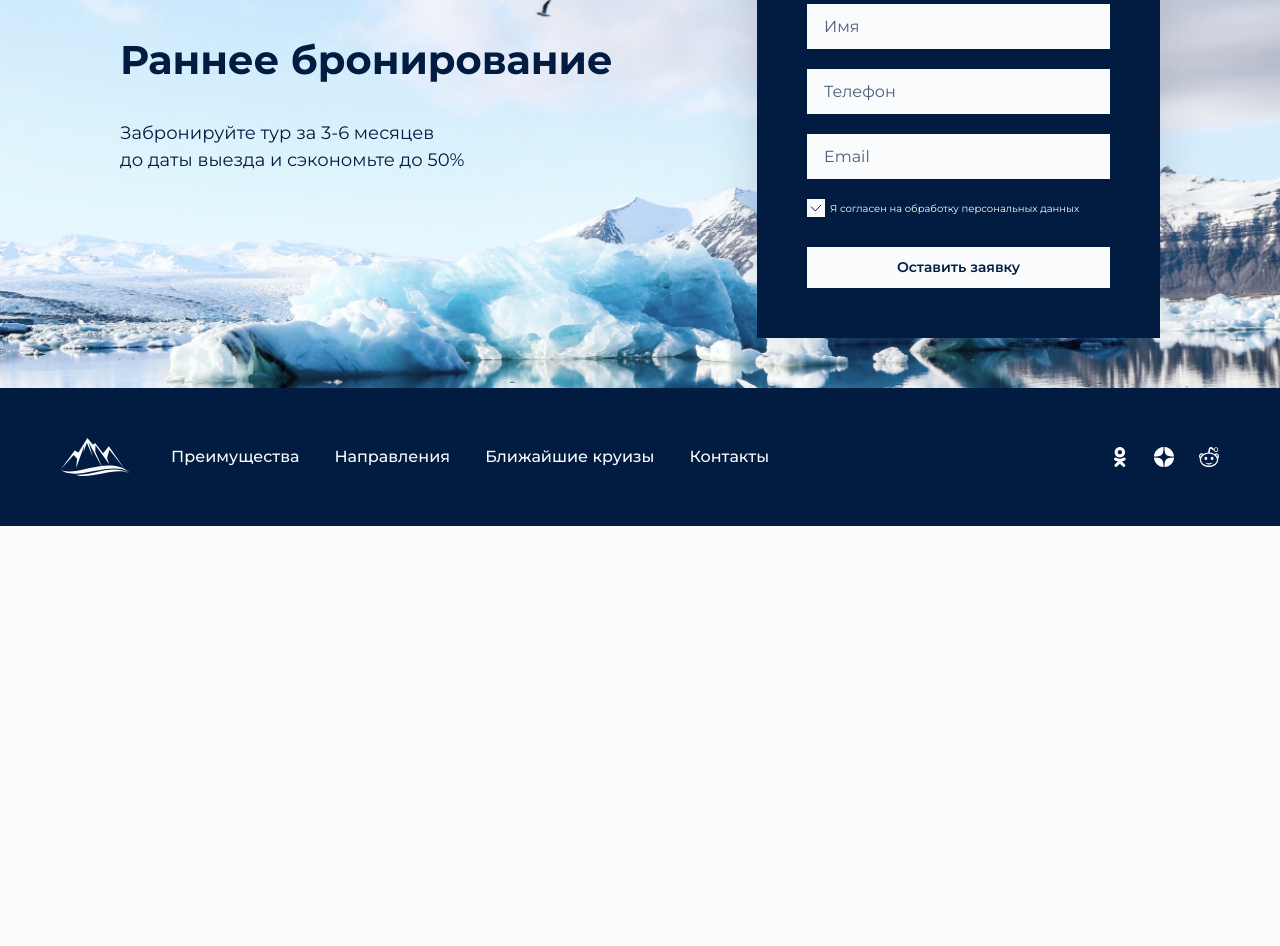
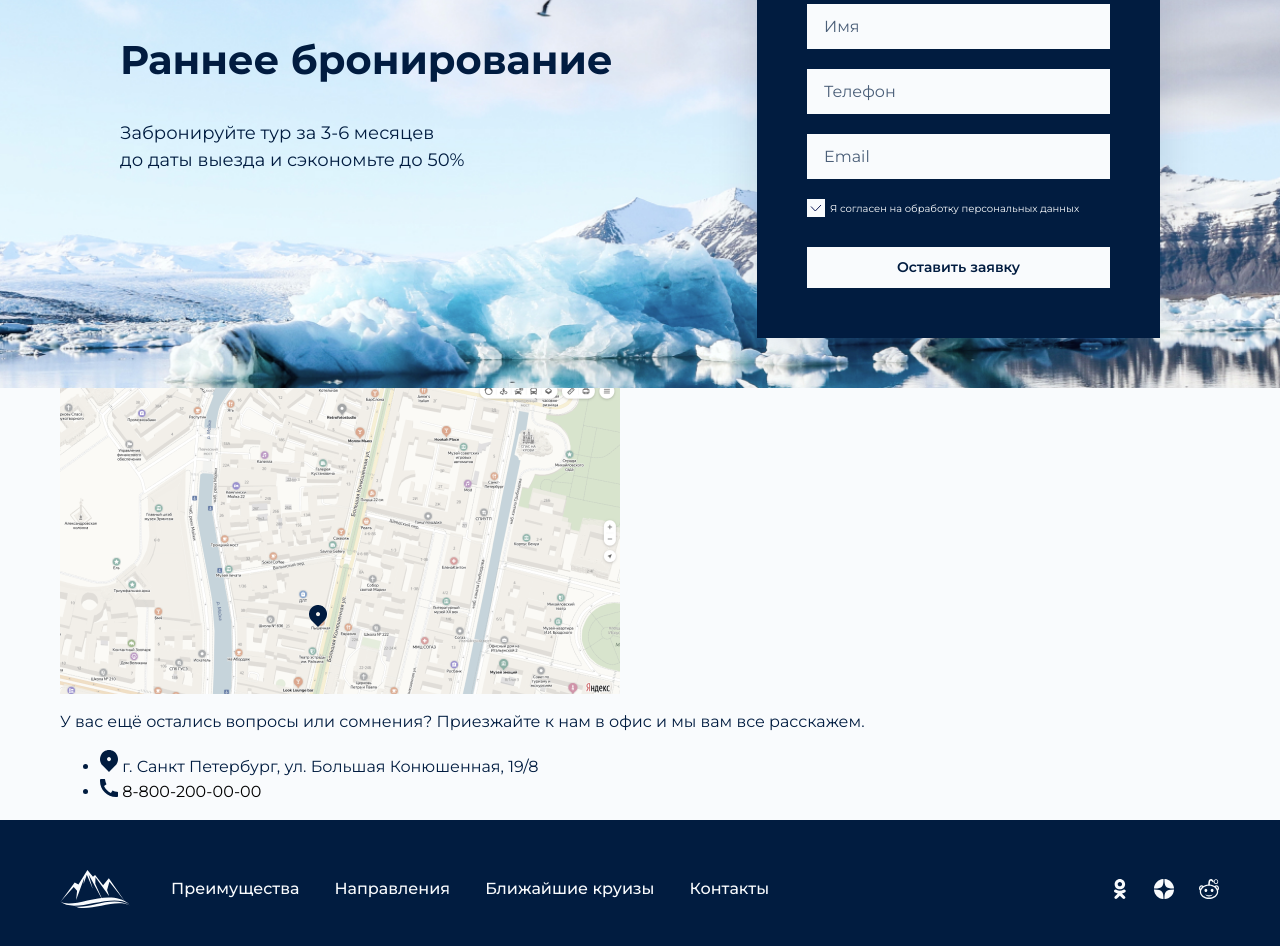
Before and after one commit to NadyaNVS/cruises-to-antarctica, a website built with webpack: page source/index.html in a window 1280 px wide. Shown: the part 3116-4062 px from the top of the page. Before the commit the page ends 3642 px from the top, so only its background shows below. Built offline with nearby package versions, Linux system fonts and the light colour scheme; files whose address does not match are found by name.

Commit message:
start contacts

```diff
--- a/source/index.html
+++ b/source/index.html
@@ -349,6 +349,44 @@
 
         </div>
       </section>
+      <section class="contacts" id="contacts">
+        <h2 class="visually-hidden">Контактная информация</h2>
+        <div class="contacts__container container">
+          <div class="contacts__map">
+            <div class="contacts__wrapper">
+              <picture>
+                <!-- <source type="image/webp"
+                  srcset="img/content/map-location.webp 1x, img/content/map-location@2x.webp 2x"> -->
+                <img src="img/content/map-location.png" srcset="img/content/map-location@2x.png 2x" width="560"
+                  height="306" alt="Офис компании по адресу Санкт Петербург, ул. Большая Конюшенная, 19/8.">
+              </picture>
+            </div>
+            <!-- <iframe src=""></iframe> -->
+          </div>
+          <div class="contacts__content">
+            <p>
+              У&nbsp;вас ещё остались вопросы или сомнения? Приезжайте к&nbsp;нам в&nbsp;офис и&nbsp;мы&nbsp;вам все
+              расскажем.
+            </p>
+            <ul class="contacts__list">
+              <li class="contacts__item ontacts__item--address">
+                <svg width="18" height="22">
+                  <use href="img/sprite.svg#icon-pin"></use>
+                </svg>
+                <span>г.&nbsp;Санкт Петербург, ул.&nbsp;Большая&nbsp;Конюшенная,&nbsp;19/8</span>
+              </li>
+              <li class="contacts__item ontacts__item--phone">
+                <a href="tel:88002000000">
+                  <svg width="18" height="18">
+                    <use href="img/sprite.svg#icon-phone"></use>
+                  </svg>
+                  <span>8-800-200-00-00</span>
+                </a>
+              </li>
+            </ul>
+          </div>
+        </div>
+      </section>
     </main>
     <footer class="footer">
       <div class="footer__container container">
--- a/source/sass/style.scss
+++ b/source/sass/style.scss
@@ -26,7 +26,7 @@
 @import "blocks/advantages";
 @import "blocks/catalog";
 @import "blocks/booking";
-// @import "blocks/input-message";
+@import "blocks/contacts";
 @import "blocks/footer";
 @import "blocks/social";
 @import "blocks/modal";
```
Also changed, not shown: build/index.html, source/sass/blocks/contacts.scss (added), 1 other file.
